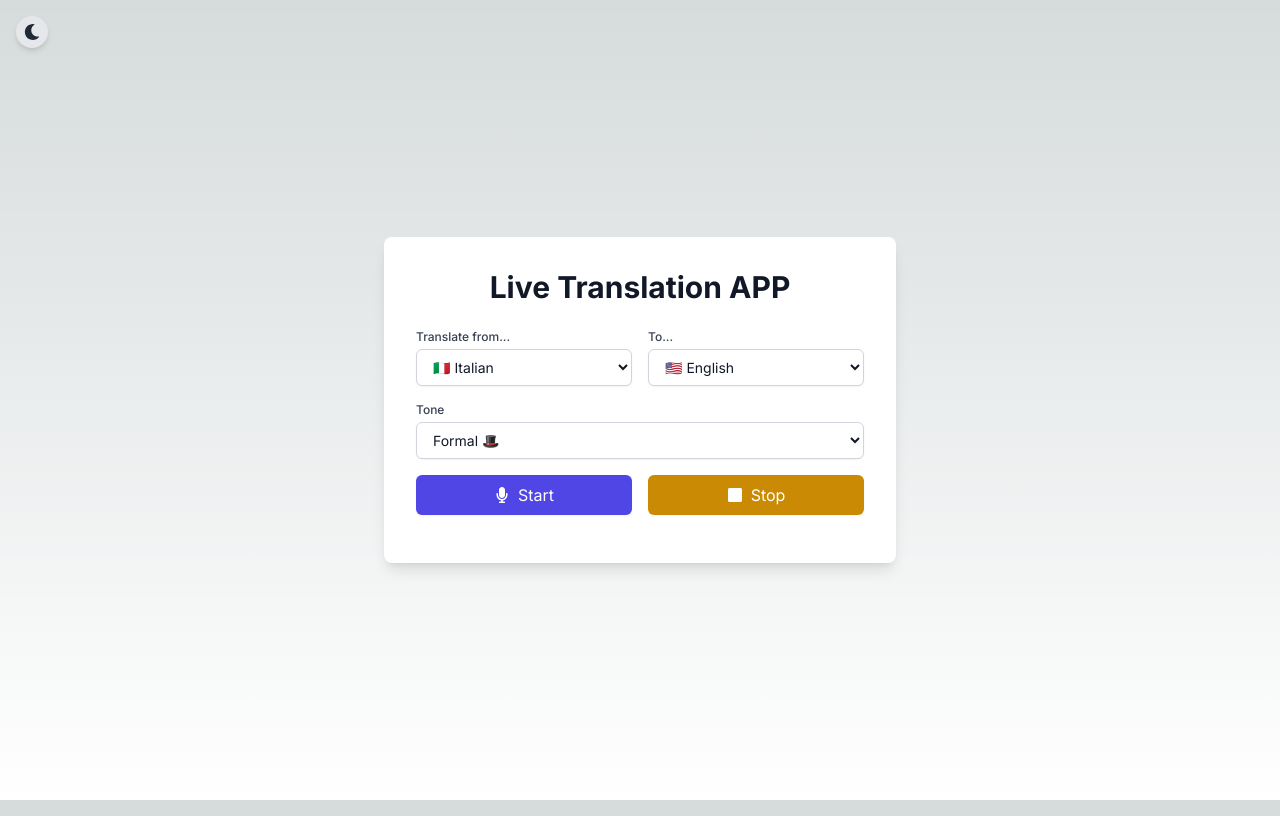
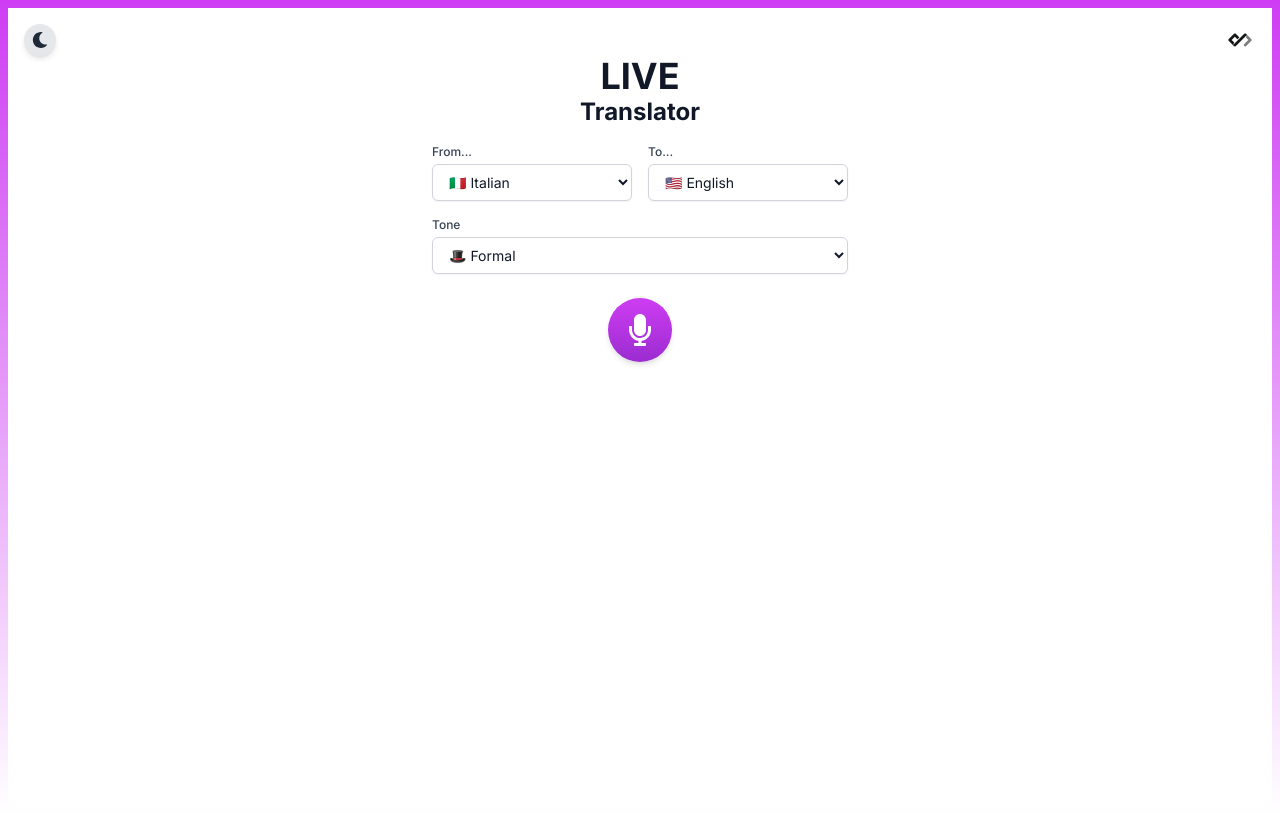
Before and after one commit to FrancescoXX/nextjs-translator, a Next.js app: page / in a window 1280 px wide. Built offline with nearby package versions, Linux system fonts and the light colour scheme.

Commit message:
testfinalsunday

```diff
--- a/app/globals.css
+++ b/app/globals.css
@@ -4,8 +4,16 @@
 
 :root {
   --foreground-rgb: 0, 0, 0;
-  --background-start-rgb: 214, 219, 220;
+  --background-start-rgb: 206, 61, 243;
   --background-end-rgb: 255, 255, 255;
+}
+
+@media (prefers-color-scheme: dark) {
+  :root {
+    --foreground-rgb: 255, 255, 255;
+    --background-start-rgb: 43, 43, 43;
+    --background-end-rgb: 26, 26, 26;
+  }
 }
 
 body {
@@ -23,9 +31,3 @@ body {
     text-wrap: balance;
   }
 }
-
-.dark body {
-  --foreground-rgb: 255, 255, 255;
-  --background-start-rgb: 0, 0, 0;
-  --background-end-rgb: 0, 0, 0;
-}
--- /dev/null
+++ b/app/options.js
@@ -0,0 +1,31 @@
+export const languageOptions = [
+    { value: "Italian", label: "Italian", flag: "🇮🇹" },
+    { value: "English", label: "English", flag: "🇺🇸" },
+    { value: "Spanish", label: "Spanish", flag: "🇪🇸" },
+    { value: "French", label: "French", flag: "🇫🇷" },
+    { value: "Tagalog", label: "Tagalog", flag: "🇵🇭" },
+    { value: "Hebrew", label: "Hebrew", flag: "🇮🇱" },
+    { value: "Japanese", label: "Japanese", flag: "🇯🇵" },
+    { value: "Hindi", label: "Hindi", flag: "🇮🇳" },
+  ];
+
+  export const toneOptions = [
+    { value: "formal", label: "🎩 Formal" },
+    { value: "informal", label: "🧢 Informal" },
+    { value: "professional", label: "💼 Professional" },
+    { value: "friendly", label: "😊 Friendly" },
+  ];
+
+  export const getLanguageCode = (language) => {
+    const languageCodes = {
+      Italian: "it-IT",
+      English: "en-US",
+      Spanish: "es-ES",
+      French: "fr-FR",
+      Tagalog: "tl-PH",
+      Hebrew: "he-IL",
+      Japanese: "ja-JP",
+      Hindi: "hi-IN",
+    };
+    return languageCodes[language] || "en-US";
+  };
--- a/app/page.js
+++ b/app/page.js
@@ -2,24 +2,36 @@
 import React, { useState, useRef, useEffect } from "react";
 import axios from "axios";
 import { FaMicrophone, FaStop, FaSpinner, FaSun, FaMoon } from "react-icons/fa";
+import { languageOptions, toneOptions, getLanguageCode } from "./options";
 
 const TranslatePage = () => {
   const [translation, setTranslation] = useState("");
   const [status, setStatus] = useState("");
   const [recognizedText, setRecognizedText] = useState("");
   const [isRecording, setIsRecording] = useState(false);
+  const [isStopping, setIsStopping] = useState(false);
   const [darkMode, setDarkMode] = useState(() => {
     if (typeof window !== 'undefined') {
-      return localStorage.getItem('theme') === 'dark';
+      return localStorage.getItem('theme') !== 'light';
     }
-    return false;
+    return true;
   });
   const recognitionRef = useRef(null);
-  const shouldRestartRef = useRef(false);
 
   const sourceLangRef = useRef(null);
   const targetLangRef = useRef(null);
   const toneRef = useRef(null);
+
+  useEffect(() => {
+    const savedTheme = localStorage.getItem('theme');
+    if (savedTheme === 'dark') {
+      setDarkMode(true);
+      document.documentElement.classList.add("dark");
+    } else {
+      setDarkMode(false);
+      document.documentElement.classList.remove("dark");
+    }
+  }, []);
 
   const handleTranslate = async (speechText) => {
     try {
@@ -34,7 +46,6 @@ const TranslatePage = () => {
       });
       setTranslation(response.data.translation);
     } catch (error) {
-      console.error("Error:", error);
       setTranslation("Translation failed");
     }
   };
@@ -47,32 +58,20 @@ const TranslatePage = () => {
       recognition.continuous = true;
       recognition.interimResults = false;
 
-      recognition.onstart = () => {
-        console.log("Recognition started");
-        setIsRecording(true);
-        shouldRestartRef.current = true;
-      };
-
+      recognition.onstart = () => setIsRecording(true);
       recognition.onresult = async (event) => {
         const speechText = event.results[event.resultIndex][0].transcript;
-        console.log("Recognized text:", speechText);
         setRecognizedText(speechText);
         await handleTranslate(speechText);
       };
-
-      recognition.onerror = (event) => {
-        console.error("Speech recognition error:", event.error);
+      recognition.onerror = () => {
         setIsRecording(false);
+        setIsStopping(false);
       };
-
       recognition.onend = () => {
-        console.log("Recognition ended");
-        if (shouldRestartRef.current) {
-          console.log("Restarting recognition...");
-          recognition.start();
-        } else {
         setIsRecording(false);
-        }
+        setIsStopping(false);
+        if (isRecording) recognition.start();
       };
     } else {
       setStatus("Speech recognition not supported in this browser.");
@@ -90,7 +89,6 @@ const TranslatePage = () => {
   }, [darkMode]);
 
   const startRecognition = () => {
-    console.log("Starting recognition...");
     if (recognitionRef.current && !isRecording) {
       recognitionRef.current.lang = getLanguageCode(sourceLangRef.current.value);
       recognitionRef.current.start();
@@ -98,74 +96,77 @@ const TranslatePage = () => {
   };
 
   const stopRecognition = () => {
-    console.log("Stopping recognition...");
-    window.location.reload(); // Refresh the page
+    setIsStopping(true);
+    setTimeout(() => {
+      window.location.reload();
+    }, 500);
   };
 
-  const getLanguageCode = (language) => {
-    const languageCodes = {
-      Italian: "it-IT",
-      English: "en-US",
-      Spanish: "es-ES",
-      French: "fr-FR",
-      Tagalog: "tl-PH",
-      Hebrew: "he-IL",
-      Japanese: "ja-JP",
-      Hindi: "hi-IN",
-    };
-    return languageCodes[language] || "en-US";
+  const toggleDarkMode = () => setDarkMode(!darkMode);
+
+  useEffect(() => {
+    const handleKeyDown = (event) => {
+      if (event.key === 'Enter') {
+        if (isRecording) {
+          stopRecognition();
+        } else {
+          startRecognition();
+        }
+      }
     };
 
-  const languageOptions = [
-    { value: "Italian", label: "Italian", flag: "🇮🇹" },
-    { value: "English", label: "English", flag: "🇺🇸" },
-    { value: "Spanish", label: "Spanish", flag: "🇪🇸" },
-    { value: "French", label: "French", flag: "🇫🇷" },
-    { value: "Tagalog", label: "Tagalog", flag: "🇵🇭" },
-    { value: "Hebrew", label: "Hebrew", flag: "🇮🇱" },
-    { value: "Japanese", label: "Japanese", flag: "🇯🇵" },
-    { value: "Hindi", label: "Hindi", flag: "🇮🇳" },
-  ];
-
-  const toneOptions = [
-    { value: "formal", label: "Formal 🎩" },
-    { value: "informal", label: "Informal 🧢" },
-    { value: "professional", label: "Professional 💼" },
-    { value: "friendly", label: "Friendly 😊" },
-  ];
-
-  const toggleDarkMode = () => {
-    setDarkMode(!darkMode);
+    window.addEventListener('keydown', handleKeyDown);
+    return () => {
+      window.removeEventListener('keydown', handleKeyDown);
     };
+  }, [isRecording]);
 
   return (
-    <div className={`min-h-screen flex flex-col items-center justify-center py-6 relative ${darkMode ? 'dark' : ''}`}>
-      {isRecording && (
-        <div className="absolute top-4 right-4 flex items-center">
-          <div className="w-4 h-4 bg-red-600 rounded-full animate-pulse"></div>
-          <span className="ml-2 text-red-600 font-semibold">Translating...</span>
+    <div className={`min-h-screen flex flex-col items-center justify-top py-4 m-2 relative ${darkMode ? 'dark bg-gray-900' : 'bg-white'}`}>
+      {isStopping && (
+        <div className="absolute inset-0 flex items-center justify-center bg-gray-800 bg-opacity-75 z-50">
+          <div className="flex items-center space-x-2">
+            <FaSpinner className="w-4 h-4 text-white animate-spin duration-500" />
+            <span className="text-white font-semibold">Stopping...</span>
+          </div>
         </div>
       )}
+      <a
+        href="https://daily.dev"
+        target="_blank"
+        rel="noopener noreferrer"
+        className="absolute top-4 right-4"
+      >
+        <img
+          src={darkMode ? "/dark-theme-image.png" : "/light-theme-image.png"}
+          alt="Daily Dev"
+          className="w-8 h-8"
+        />
+      </a>
       <button
         onClick={toggleDarkMode}
         className="absolute top-4 left-4 p-2 rounded-full bg-gray-200 dark:bg-gray-700 text-gray-800 dark:text-gray-200 shadow-md"
       >
         {darkMode ? <FaSun /> : <FaMoon />}
       </button>
-      <div className="max-w-md w-full sm:max-w-lg p-8 bg-white dark:bg-gray-900 rounded-lg shadow-lg mx-4">
-        <h1 className="text-3xl font-bold mb-6 text-center text-gray-900 dark:text-gray-100">Live Translation APP</h1>
-        <div className="mb-4 flex flex-col sm:flex-row space-y-4 sm:space-y-0 sm:space-x-4">
-          <div className="w-full">
+      <div className="w-full sm:max-w-md p-4 mx-4">
+        <h1 className="text-4xl font-bold mb-6 text-center text-gray-900 dark:text-gray-100" style={{ marginTop: '1rem', marginBottom: '1rem' }}>
+          <span className="block">LIVE</span>
+          <span className="block text-2xl">Translator</span>
+        </h1>
+        <div className="mb-6">
+          <div className="flex justify-between mb-4 space-x-4">
+            <div className="w-1/2">
               <label
                 htmlFor="sourceLang"
                 className="block text-xs font-medium text-gray-700 dark:text-gray-300"
               >
-              Translate from...
+                From...
               </label>
               <select
                 id="sourceLang"
                 ref={sourceLangRef}
-              className="mt-1 block w-full pl-3 pr-10 py-2 text-base border border-gray-300 dark:border-gray-700 rounded-md shadow-sm focus:outline-none focus:ring-indigo-500 focus:border-indigo-500 sm:text-sm bg-white dark:bg-gray-800 text-gray-900 dark:text-gray-200"
+                className="mt-1 block w-full pl-3 pr-8 py-2 text-base border border-gray-300 dark:border-gray-700 rounded-md shadow-sm focus:outline-none focus:ring-indigo-500 focus:border-indigo-500 sm:text-sm bg-white dark:bg-gray-800 text-gray-900 dark:text-gray-200"
                 disabled={isRecording}
               >
                 {languageOptions.map((option) => (
@@ -175,8 +176,7 @@ const TranslatePage = () => {
                 ))}
               </select>
             </div>
-
-          <div className="w-full">
+            <div className="w-1/2">
               <label
                 htmlFor="targetLang"
                 className="block text-xs font-medium text-gray-700 dark:text-gray-300"
@@ -186,7 +186,7 @@ const TranslatePage = () => {
               <select
                 id="targetLang"
                 ref={targetLangRef}
-              className="mt-1 block w-full pl-3 pr-10 py-2 text-base border border-gray-300 dark:border-gray-700 rounded-md shadow-sm focus:outline-none focus:ring-indigo-500 focus:border-indigo-500 sm:text-sm bg-white dark:bg-gray-800 text-gray-900 dark:text-gray-200"
+                className="mt-1 block w-full pl-3 pr-8 py-2 text-base border border-gray-300 dark:border-gray-700 rounded-md shadow-sm focus:outline-none focus:ring-indigo-500 focus:border-indigo-500 sm:text-sm bg-white dark:bg-gray-800 text-gray-900 dark:text-gray-200"
                 disabled={isRecording}
                 defaultValue="English"
               >
@@ -209,7 +209,7 @@ const TranslatePage = () => {
             <select
               id="tone"
               ref={toneRef}
-            className="mt-1 block w-full pl-3 pr-10 py-2 text-base border border-gray-300 dark:border-gray-700 rounded-md shadow-sm focus:outline-none focus:ring-indigo-500 focus:border-indigo-500 sm:text-sm bg-white dark:bg-gray-800 text-gray-900 dark:text-gray-200"
+              className="mt-1 block w-full pl-3 pr-8 py-2 text-base border border-gray-300 dark:border-gray-700 rounded-md shadow-sm focus:outline-none focus:ring-indigo-500 focus:border-indigo-500 sm:text-sm bg-white dark:bg-gray-800 text-gray-900 dark:text-gray-200"
               disabled={isRecording}
             >
               {toneOptions.map((option) => (
@@ -219,36 +219,24 @@ const TranslatePage = () => {
               ))}
             </select>
           </div>
+        </div>
 
-        <div className="flex space-x-4">
+        <div className="flex justify-center">
           <button
-            onClick={startRecognition}
-            className={`w-full py-2 px-4 rounded-md shadow-sm focus:outline-none focus:ring-2 focus:ring-offset-2 ${
+            onClick={isRecording ? stopRecognition : startRecognition}
+            className={`w-16 h-16 rounded-full flex items-center justify-center shadow-md focus:outline-none focus:ring-2 focus:ring-offset-2 ${
               isRecording
-                ? "bg-red-600 text-white hover:bg-red-700 focus:ring-red-500"
-                : "bg-indigo-600 text-white hover:bg-indigo-700 focus:ring-indigo-500"
+                ? "bg-red-600 text-white hover:bg-red-700 focus:ring-red-500 animate-pulse"
+                : "bg-gradient-to-b from-[#CE3DF3] to-[#9b2cd0] text-white hover:from-[#d464f5] hover:to-[#bb48e1] focus:ring-[#CE3DF3]"
             }`}
-            disabled={isRecording}
+            disabled={isStopping}
           >
-            <span className="flex items-center justify-center">
-              <FaMicrophone className="mr-2" />
-              {isRecording ? "...translating..." : "Start"}
-            </span>
-          </button>
-          <button
-            onClick={stopRecognition}
-            className="w-full bg-yellow-600 text-white py-2 px-4 rounded-md shadow-sm hover:bg-yellow-700 focus:outline-none focus:ring-2 focus:ring-offset-2 focus:ring-yellow-500"
-            disabled={!isRecording}
-          >
-            <span className="flex items-center justify-center">
-              <FaStop className="mr-2" />
-              Stop
-            </span>
+            {isRecording ? <FaStop className="w-8 h-8 mx-auto" /> : <FaMicrophone className="w-8 h-8 mx-auto" />}
           </button>
         </div>
 
         <p id="status" className="mt-4 text-gray-700 dark:text-gray-300">{status}</p>
-        <p id="recognized-text" className="mt-2 text-sm text-gray-500">{recognizedText}</p>
+        <p id="recognized-text" className="mt-2 text-sm text-gray-500 text-center">{recognizedText}</p>
         <p id="result" className="mt-2 text-lg font-semibold text-center text-gray-700 dark:text-gray-300">{translation}</p>
       </div>
     </div>
```
Also changed, not shown: public/dark-theme-image.png (added), public/light-theme-image.png (added). Lines whose indentation alone changed are shown as unchanged.
